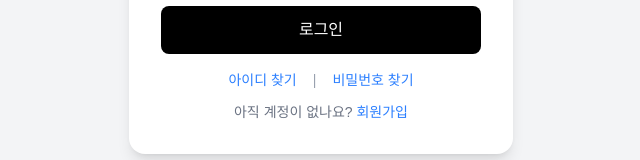
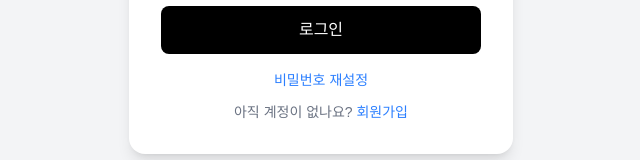
Before and after one commit to taehyun1102/-capstone-design, a Next.js app in the folder frontend/: page /login in a window 1280 px wide. Shown: the part 444-604 px from the top of the page, without its empty margins (319-959 px from the left). Built offline with nearby package versions, Linux system fonts and the light colour scheme.

Commit message:
로그인페이지 수정

```diff
--- a/frontend/app/login/page.tsx
+++ b/frontend/app/login/page.tsx
@@ -148,18 +148,6 @@ export default function LoginPage() {
 
         <div className="mt-4 text-center text-sm">
           <div className="mb-3 flex justify-center gap-4">
-            <span
-              className="cursor-pointer text-blue-500 hover:underline"
-              onClick={() =>
-                router.push("/find-id")
-              }
-            >
-              아이디 찾기
-            </span>
-
-            <span className="text-gray-400">
-              |
-            </span>
 
             <span
               className="cursor-pointer text-blue-500 hover:underline"
@@ -167,7 +155,7 @@ export default function LoginPage() {
                 router.push("/forgot-password")
               }
             >
-              비밀번호 찾기
+              비밀번호 재설정
             </span>
           </div>
 
```
